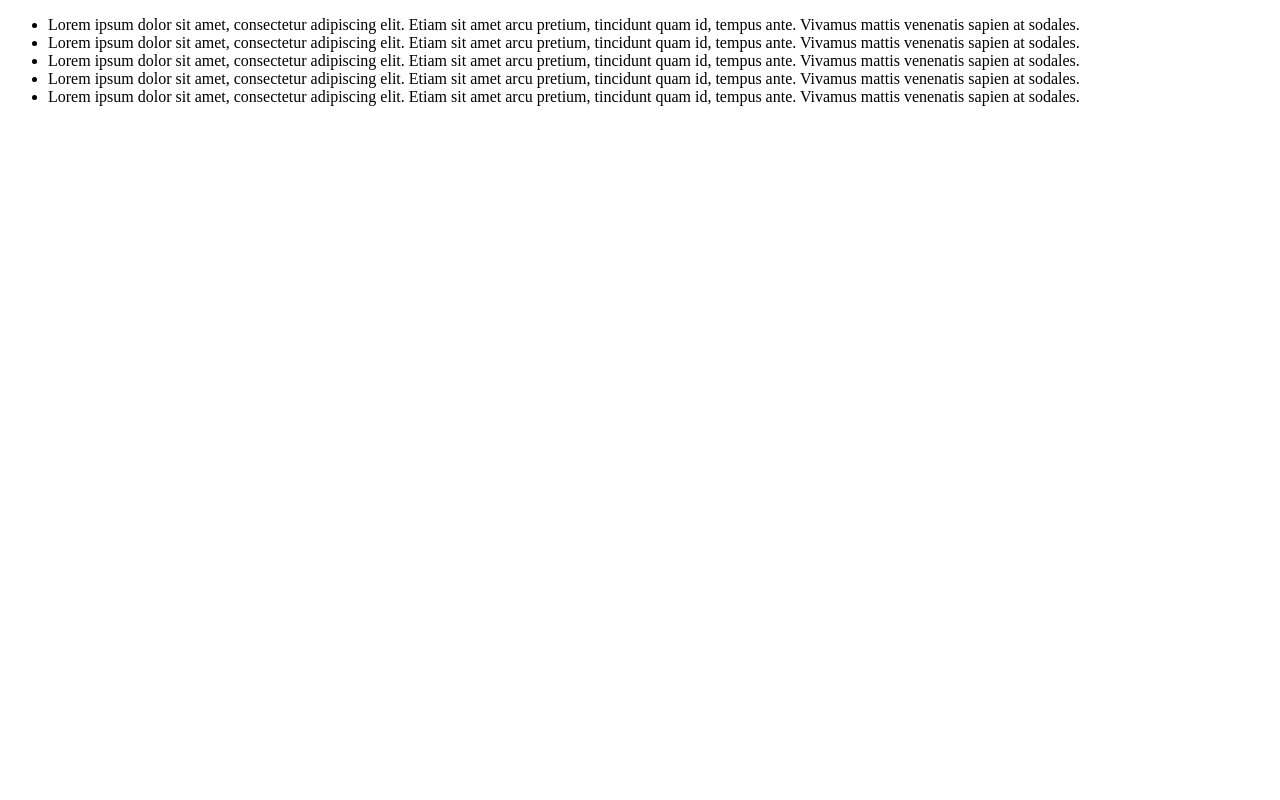
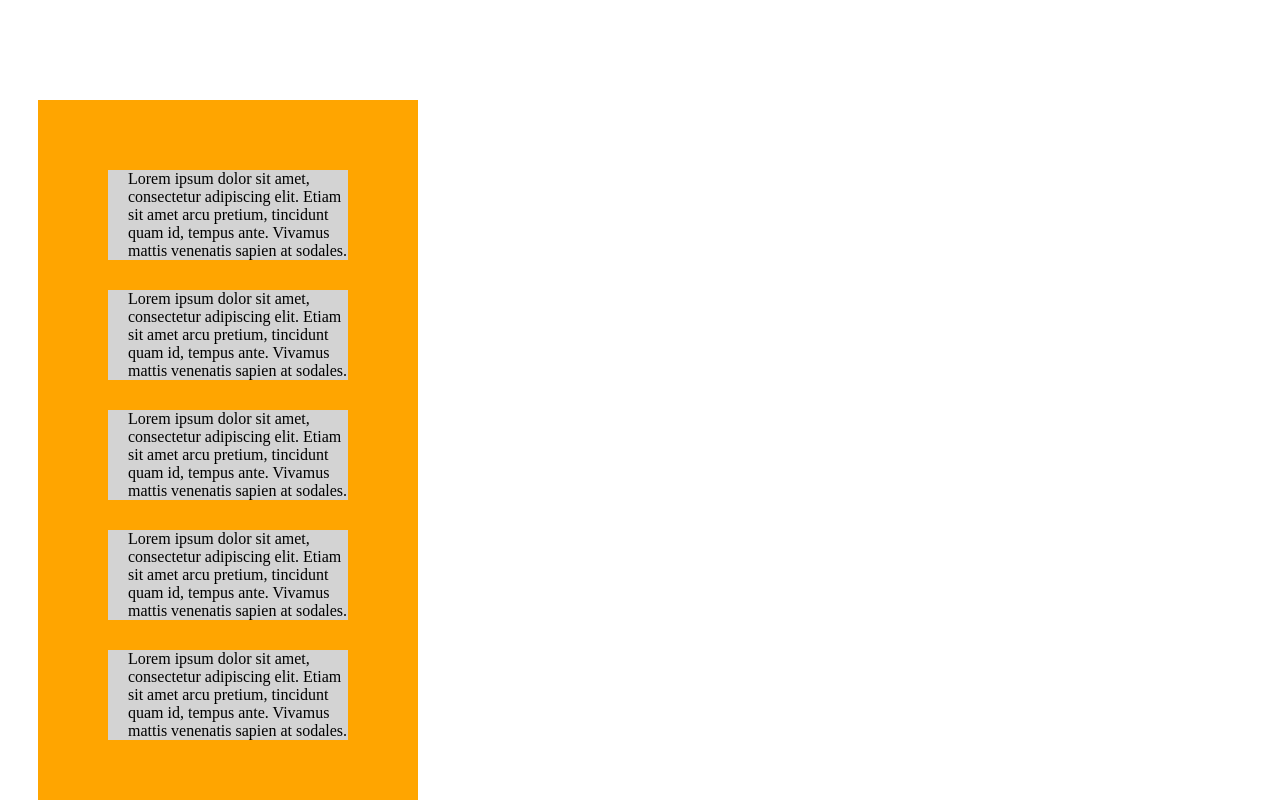
Before and after one commit to RenaudBernard59/SIMPLON-Exercices-HTML-CSS, a plain HTML site: page chapitre3/exo2/index.html in a window 1280 px wide. Shown: the top 800 px of the page. Drawn offline with Linux system fonts and the light colour scheme.

Commit message:
Finishing Chapitre3 Exercice2

```diff
--- a/chapitre3/exo2/style.css
+++ b/chapitre3/exo2/style.css
@@ -0,0 +1,18 @@
+ul {
+    width: 300px;
+    height: 900px;
+    text-align: left;
+    margin: 30px;
+    padding: 40px;
+    background-color: orange;
+    margin-top: 100px;
+    margin-bottom: 30px;
+
+}
+
+li {
+    list-style-type: none;
+    padding-left: 20px;
+    background-color: lightgray;
+    margin: 30px;
+}
```
Also changed, not shown: chapitre3/exo2/index.html (+1 -1 lines).
